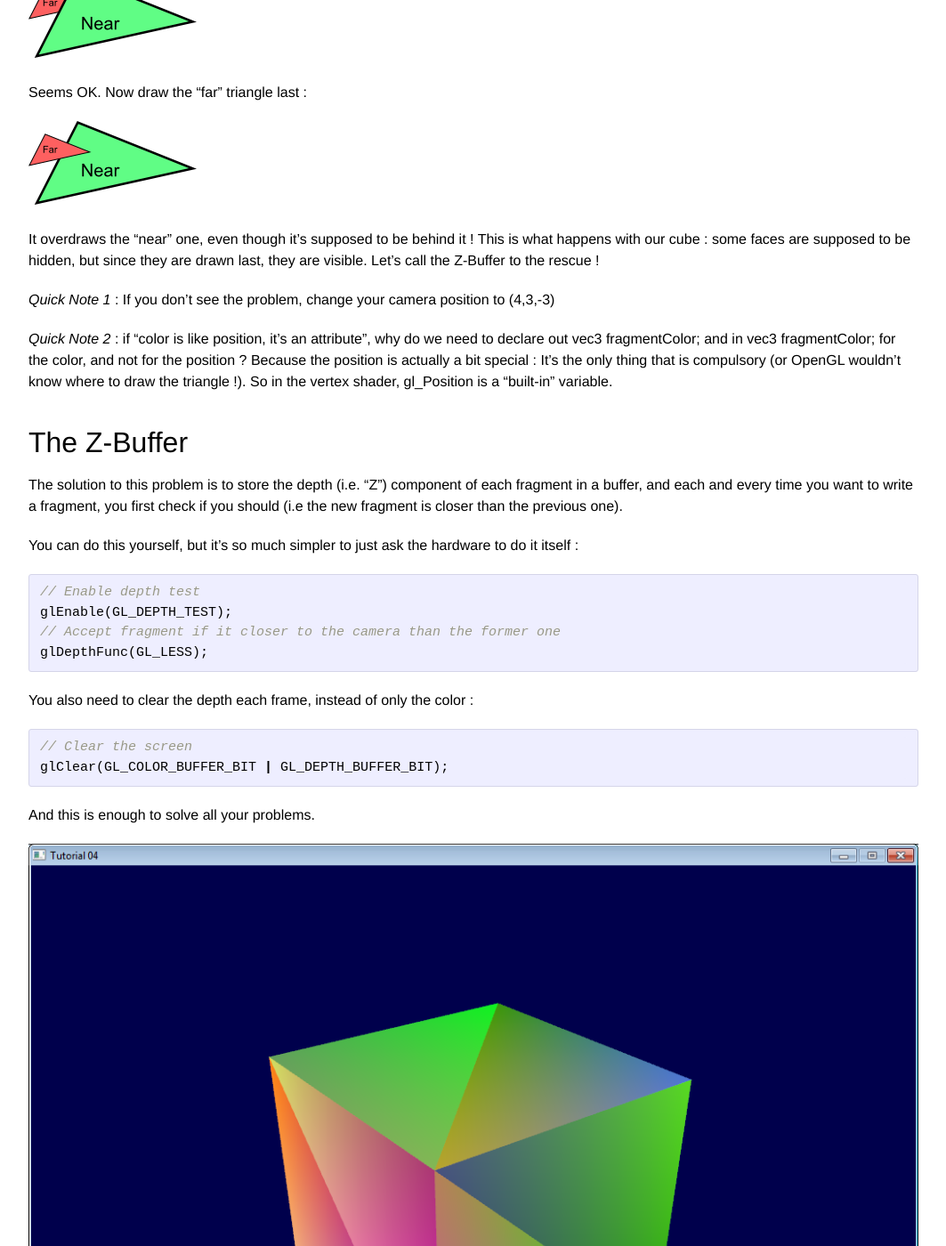
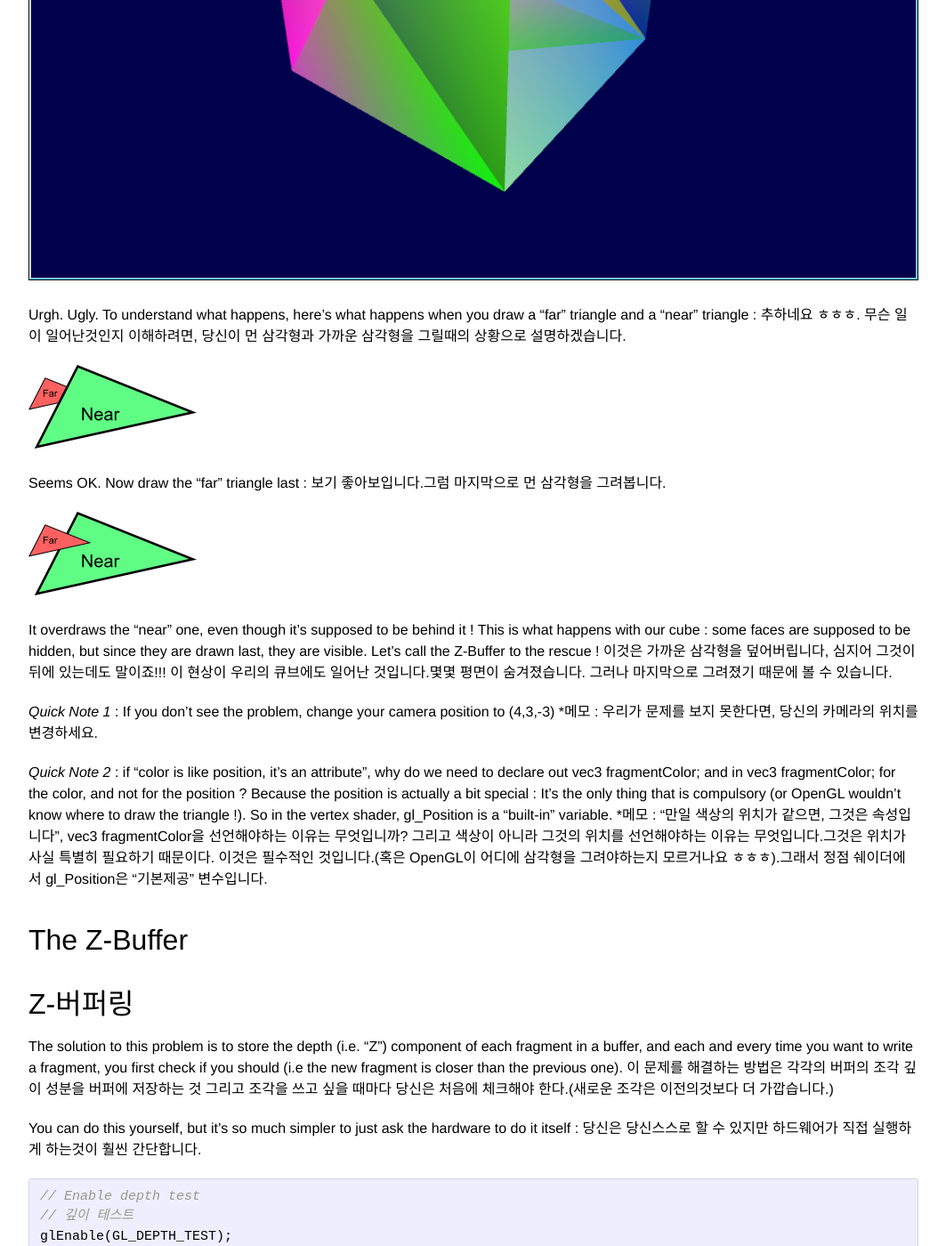
Before and after one commit to JinSungYoon/2018-1-OSS-L7, a Jekyll site: the page built from kr/beginners-tutorials/tutorial-4-a-colored-cube/index.markdown, in a window 1280 px wide and 1400 px high, scrolled down 5218 px. Shown: the whole window at 89% size, without its empty margins (108-1171 px from the left). Built offline with Jekyll 4.4.1, drawn with Linux system fonts in a browser that asks for light colours; some of the changed text lies outside the part shown.

Commit message:
First translation

````diff
--- a/kr/beginners-tutorials/tutorial-4-a-colored-cube/index.markdown
+++ b/kr/beginners-tutorials/tutorial-4-a-colored-cube/index.markdown
@@ -84,11 +84,15 @@ glDrawArrays(GL_TRIANGLES, 0, 12*3); // 12*3 indices starting at 0 -> 12 triangl
 # Adding colors
 
 A color is, conceptually, exactly the same as a position : it's just data. In OpenGL terms, they are "attributes". As a matter of fact, we already used this with glEnableVertexAttribArray() and glVertexAttribPointer(). Let's add another attribute. The code is going to be very similar.
+개념적으로 색깔은 같은 위치입니다. 색깔은 단지 데이터일뿐입니다. OpenGL의 용어에서 색깔은 속성입니다. 사실상 우리는 이미 glEnalbleVertexAttribArray()와 glVertexAttribPointer()을 사용하고 있습니다.다른 속성들을 추가 해봅시다.이 코드는 매우 비슷할것입니다.
 
 First, declare your colors : one RGB triplet per vertex. Here I generated some randomly, so the result won't look that good, but you can do something better, for instance by copying the vertex's position into its own color.
 
+처음에 정점 당 RGB 삼중 항을 하나의 색상으로 선언하세요. 저는 몇가지를 무작위로 발생시켰습니다, 그래서 결과는 좋아보이지 않지만, 당신은 더 잘할 수 있을것입니다. 예를들어 정점의 색상에 자신의 색상을 복사하는 방법을 이용해 볼 수 있습니다.
 ``` cpp
 // One color for each vertex. They were generated randomly.
+// 정점당 하나의 색들을 무작위로 발생시켰습니다.
+
 static const GLfloat g_color_buffer_data[] = {
     0.583f,  0.771f,  0.014f,
     0.609f,  0.115f,  0.436f,
@@ -130,6 +134,7 @@ static const GLfloat g_color_buffer_data[] = {
 ```
 
 The buffer is created, bound and filled in the exact same way as the previous one :
+버퍼는 이전의 버퍼와 똑같은 방식으로 채워지고 묶일것입니다.
 
 ``` cpp
 GLuint colorbuffer;
@@ -139,9 +144,12 @@ glBufferData(GL_ARRAY_BUFFER, sizeof(g_color_buffer_data), g_color_buffer_data,
 ```
 
 The configuration is also identical :
+배치 또한 똑같을 것입니다.
 
 ``` cpp
 // 2nd attribute buffer : colors
+2번째 속성 버퍼 : 색상들
+
 glEnableVertexAttribArray(1);
 glBindBuffer(GL_ARRAY_BUFFER, colorbuffer);
 glVertexAttribPointer(
@@ -155,18 +163,22 @@ glVertexAttribPointer(
 ```
 
 Now, in the vertex shader, we have access to this additional buffer :
+이제 정점 쉐이더에서는 추가적인 버퍼에 접근할 수 있습니다. 쉐이더란 화면에 출력할 픽셀의 위치와 색상을 계산하는 함수입니다.
 
 ``` glsl
 // Notice that the "1" here equals the "1" in glVertexAttribPointer
+여기서 "1"은 glVerttribPointer에서의 "1"과 같습니다.
 layout(location = 1) in vec3 vertexColor;
 ```
 
 {: .highlightglslvs }
 
 In our case, we won't do anything fancy with it in the vertex shader. We will simply forward it to the fragment shader :
+여기에서는 vertex shader는 아무것도 하지 않을것입니다. 우리는 Fragment shader로 값을 전달합니다. Fragment shader는 vertex shader,rasterizer를 거친 데이터를 통해 각 픽셀의 값을 결정합니다.
 
 ``` glsl
 // Output data ; will be interpolated for each fragment.
+//외부 데이터는 각 조각들에서 보간할것입니다. 여기서 보간이란 새로운 점을 만들기 위해 수많은 점들을 평균환 시키는 것을 말합니다.
 out vec3 fragmentColor;
 
 void main(){
@@ -181,6 +193,7 @@ void main(){
 {: .highlightglslvs }
 
 In the fragment shader, you declare fragmentColor again :
+프래그먼트 쉐이더에서 우리는 fragmentColor을 다시 선언합니다.
 
 ``` glsl
 // Interpolated values from the vertex shaders
@@ -189,70 +202,91 @@ in vec3 fragmentColor;
 {: .highlightglslfs }
 
 ... and copy it in the final output color :
+... 그리고 최종 출력 색상으로  복사합니다.
 
 ``` glsl
 // Ouput data
+//최종 데이터
 out vec3 color;
 
 void main(){
     // Output color = color specified in the vertex shader,
+    // 최종 색상 = 정점에 지정된 색
     // interpolated between all 3 surrounding vertices
+    // 주위의 3 정점 모두 사이의 보간(점들의 평균화)
     color = fragmentColor;
 }
 ```
 {: .highlightglslfs }
 
 And that's what we get :
+그리고 우리가 얻은 것들입니다.
 
 ![]({{site.baseurl}}/assets/images/tuto-4-colored-cube/missing_z_buffer.png)
 
 
 Urgh. Ugly. To understand what happens, here's what happens when you draw a "far" triangle and a "near" triangle :
+추하네요 ㅎㅎㅎ. 무슨 일이 일어난것인지 이해하려면, 당신이 먼 삼각형과 가까운 삼각형을 그릴때의 상황으로 설명하겠습니다.
 
 ![]({{site.baseurl}}/assets/images/tuto-4-colored-cube/FarNear.png)
 
 
 Seems OK. Now draw the "far" triangle last :
+보기 좋아보입니다.그럼 마지막으로 먼 삼각형을 그려봅니다.
 
 ![]({{site.baseurl}}/assets/images/tuto-4-colored-cube/NearFar.png)
 
 
 It overdraws the "near" one, even though it's supposed to be behind it ! This is what happens with our cube : some faces are supposed to be hidden, but since they are drawn last, they are visible. Let's call the Z-Buffer to the rescue !
+이것은 가까운 삼각형을 덮어버립니다, 심지어 그것이 뒤에 있는데도 말이죠!!! 이 현상이 우리의 큐브에도 일어난 것입니다.몇몇 평면이 숨겨졌습니다. 그러나 마지막으로 그려졌기 때문에 볼 수 있습니다.
 
 *Quick Note 1* : If you don't see the problem, change your camera position to (4,3,-3)
+*메모 : 우리가 문제를 보지 못한다면, 당신의 카메라의 위치를 변경하세요.
 
 *Quick Note 2* : if "color is like position, it's an attribute", why do we need to declare out vec3 fragmentColor; and in vec3 fragmentColor; for the color, and not for the position ? Because the position is actually a bit special : It's the only thing that is compulsory (or OpenGL wouldn't know where to draw the triangle !). So in the vertex shader, gl_Position is a "built-in" variable.
+*메모 : "만일 색상의 위치가 같으면, 그것은 속성입니다", vec3 fragmentColor을 선언해야하는 이유는 무엇입니까? 그리고 색상이 아니라 그것의 위치를 선언해야하는 이유는 무엇입니다.그것은 위치가 사실 특별히 필요하기 때문이다. 이것은 필수적인 것입니다.(혹은 OpenGL이 어디에 삼각형을 그려야하는지 모르거나요 ㅎㅎㅎ).그래서 정점 쉐이더에서 gl_Position은 "기본제공" 변수입니다.
 
 # The Z-Buffer
+# Z-버퍼링
 
 The solution to this problem is to store the depth (i.e. "Z") component of each fragment in a buffer, and each and every time you want to write a fragment, you first check if you should (i.e the new fragment is closer than the previous one).
+이 문제를 해결하는 방법은 각각의 버퍼의 조각 깊이 성분을 버퍼에 저장하는 것 그리고 조각을 쓰고 싶을 때마다 당신은 처음에 체크해야 한다.(새로운 조각은 이전의것보다 더 가깝습니다.)
 
 You can do this yourself, but it's so much simpler to just ask the hardware to do it itself :
+당신은 당신스스로 할 수 있지만 하드웨어가 직접 실행하게 하는것이 훨씬 간단합니다.
 
 ``` cpp
 // Enable depth test
+// 깊이 테스트
 glEnable(GL_DEPTH_TEST);
 // Accept fragment if it closer to the camera than the former one
+//멀리있는것보다 카메라에 더 가까운 조각을 수용하세요.
 glDepthFunc(GL_LESS);
 ```
 
 You also need to clear the depth each frame, instead of only the color :
+당신은 색상 대신에 각 프레임의 깊이를 지워야 합니다.
 
 ``` cpp
 // Clear the screen
+// 스크린을 지운다.
 glClear(GL_COLOR_BUFFER_BIT | GL_DEPTH_BUFFER_BIT);
 ```
 
 And this is enough to solve all your problems.
+그리고 이것은 당신의 문제를 해결하기에 충분합니다.
 
 ![]({{site.baseurl}}/assets/images/tuto-4-colored-cube/one_color_per_vertex.png)
 
 # Exercises
+# 연습
 
 * Draw the cube AND the triangle, at different locations. You will need to generate 2 MVP matrices, to make 2 draw calls in the main loop, but only 1 shader is required.
+* 다른 위치에 삼각형과 큐브를 그려보세요.당신은 메인 루프에 2개의 그림을 호출하려면  2MVP 매트릭스를 만들어내야 할것입니다.하지만 단지 하나의 쉐이더만 필요하죠.
 
 
 * Generate the color values yourself. Some ideas : At random, so that colors change at each run; Depending on the position of the vertex; a mix of the two; Some other creative idea :) In case you don't know C, here's the syntax :
+* 위치에 따라서 2개의 혼합된 정점이나 몇개의 정점의 색상을 무작위로하면 실행할때마다 색상이 바뀔것입니다. 이 경우 당신은 C 문법을 모를것입니다.
 
 ``` cpp
 static GLfloat g_color_buffer_data[12*3*3];
@@ -264,3 +298,4 @@ for (int v = 0; v < 12*3 ; v++){
 ```
 
 * Once you've done that, make the colors change each frame. You'll have to call glBufferData each frame. Make sure the appropriate buffer is bound (glBindBuffer) before !
+* 당신이 한번 이것을 했다면, 모든 면의 색상을 바꿀 수 있을것입니다. 당신은 glBufferData를 각 면에서 호출해야 합니다.glBuffer을 호출하기 전에 적절한 버퍼가 바인딩 되어있는지 확인하십시오.
````
